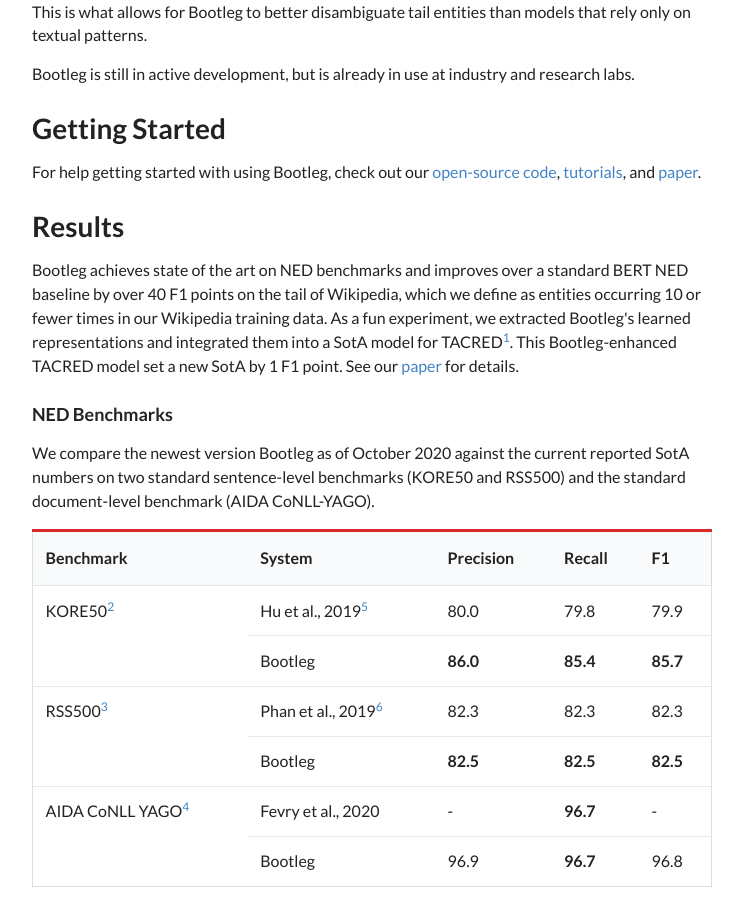
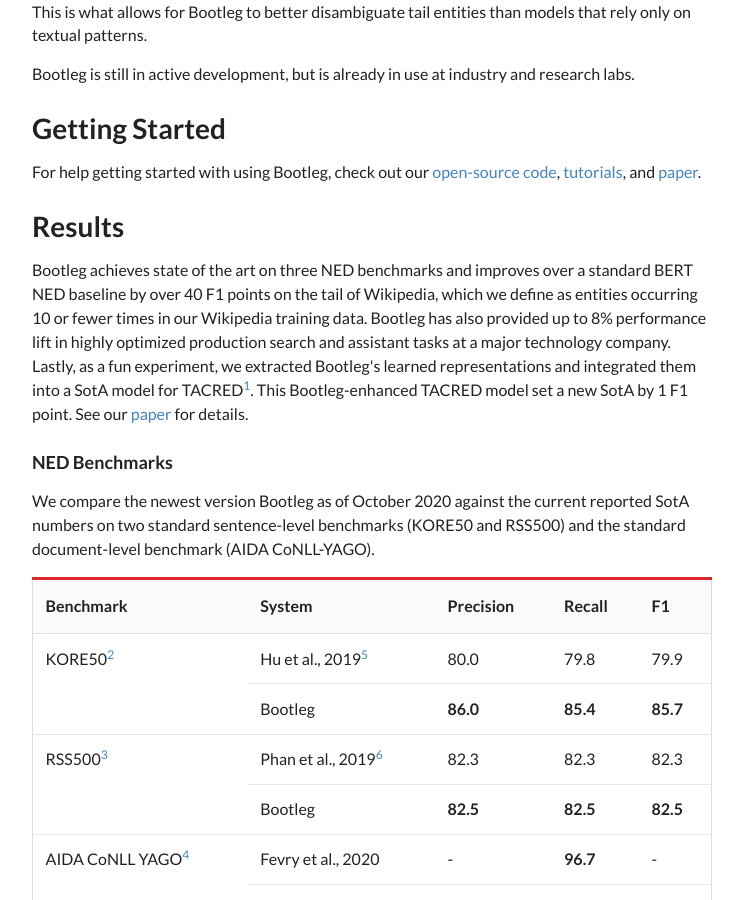
Before and after one commit to HazyResearch/bootleg, a Jekyll site: the page built from docs/index.html, in a window 1280 px wide and 900 px high, scrolled down 842 px. Shown: the whole window, without its empty margins (268-1011 px from the left). Built offline with Jekyll 4.4.1, drawn with Linux system fonts in a browser that asks for light colours.

Commit message:
Update index.html

```diff
--- a/docs/index.html
+++ b/docs/index.html
@@ -20,7 +20,7 @@
 For help getting started with using Bootleg, check out our <a href="https://github.com/HazyResearch/bootleg">open-source code</a>, <a href="https://github.com/HazyResearch/bootleg/tree/master/tutorials">tutorials</a>, and <a href="https://arxiv.org/abs/2010.10363">paper</a>.
 
 <h1>Results</h1>
-Bootleg achieves state of the art on NED benchmarks and improves over a standard BERT NED baseline by over 40 F1 points on the tail of Wikipedia, which we define as entities occurring 10 or fewer times in our Wikipedia training data. As a fun experiment, we extracted Bootleg's learned representations and integrated them into a SotA model for TACRED<sup><a href="#note1">1</a></sup>. This Bootleg-enhanced TACRED model set a new SotA by 1 F1 point. See our <a href="https://arxiv.org/abs/2010.10363">paper</a> for details.
+Bootleg achieves state of the art on three NED benchmarks and improves over a standard BERT NED baseline by over 40 F1 points on the tail of Wikipedia, which we define as entities occurring 10 or fewer times in our Wikipedia training data. Bootleg has also provided up to 8% performance lift in highly optimized production search and assistant tasks at a major technology company. Lastly, as a fun experiment, we extracted Bootleg's learned representations and integrated them into a SotA model for TACRED<sup><a href="#note1">1</a></sup>. This Bootleg-enhanced TACRED model set a new SotA by 1 F1 point. See our <a href="https://arxiv.org/abs/2010.10363">paper</a> for details.
 <h3>NED Benchmarks</h3>
 We compare the newest version Bootleg as of October 2020 against the current reported SotA numbers on two standard sentence-level benchmarks (KORE50 and RSS500) and the standard document-level benchmark (AIDA CoNLL-YAGO).
 <p>
```
